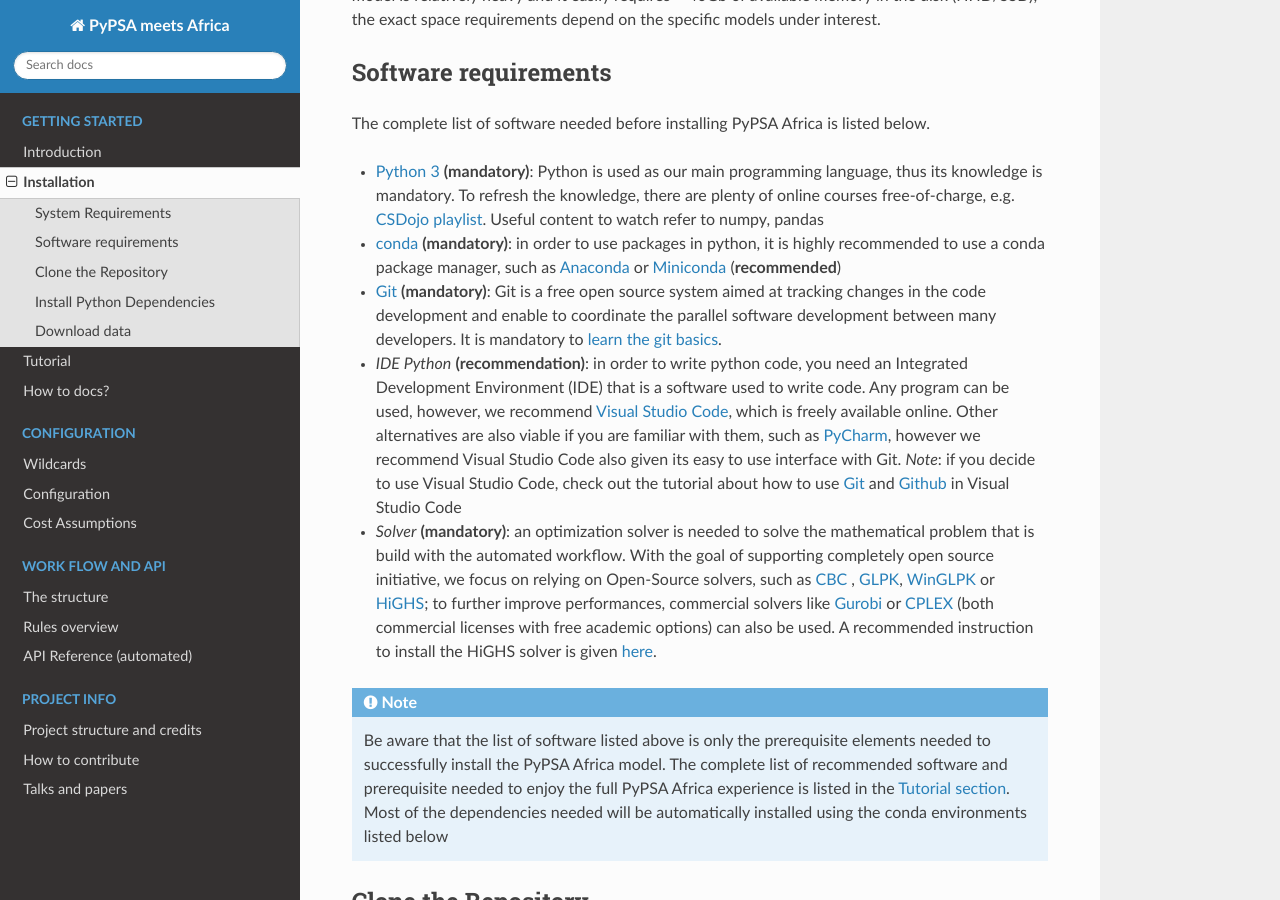
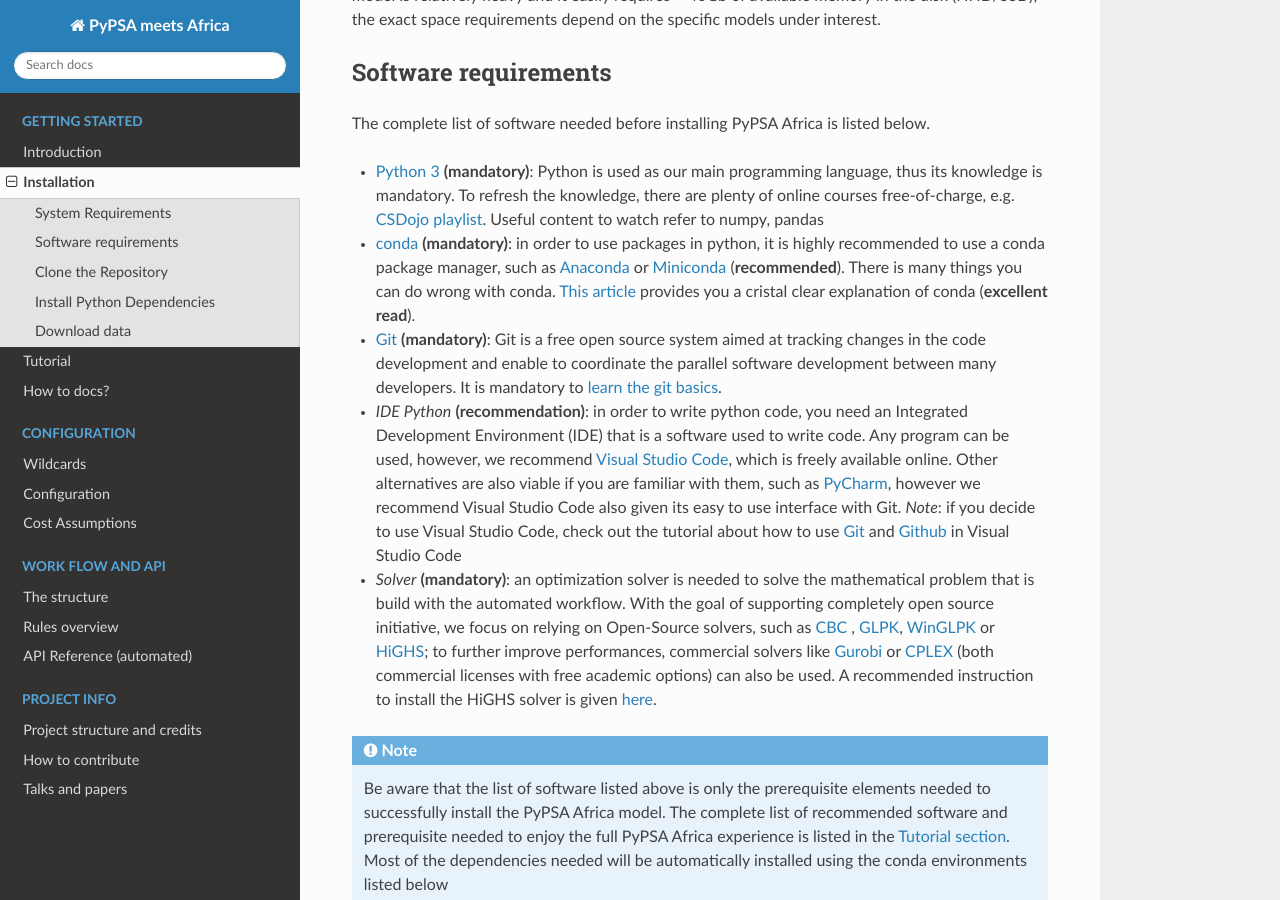
Before and after one commit to pypsa-meets-earth/pypsa-earth, a Sphinx documentation site: the page built from doc/installation.rst, in a window 1280 px wide and 900 px high, scrolled down 353 px. Built offline with Sphinx 7.4.7 and the Read the Docs theme 2.0.0, drawn with Linux system fonts in a browser that asks for light colours; pages that are not in the unit, such as notebooks, are missing from menus.

Commit message:
Update installation.rst

```diff
--- a/doc/installation.rst
+++ b/doc/installation.rst
@@ -30,7 +30,7 @@
   Useful content to watch refer to numpy, pandas
 - `conda <https://docs.conda.io/projects/conda/en/latest/user-guide/install/download.html>`_ **(mandatory)**: in order to use packages in python,
   it is highly recommended to use a conda package manager, such as `Anaconda <https://docs.anaconda.com/>`_ or
-  `Miniconda <https://docs.conda.io/en/latest/miniconda.html>`__ (**recommended**)
+  `Miniconda <https://docs.conda.io/en/latest/miniconda.html>`__ (**recommended**). There is many things you can do wrong with conda. `This article <https://towardsdatascience.com/conda-essential-concepts-and-tricks-e478ed53b5b>`_ provides you a cristal clear explanation of conda (**excellent read**).
 - `Git <https://git-scm.com/>`__ **(mandatory)**: Git is a free open source system aimed at tracking changes in the code development
   and enable to coordinate the parallel software development between many developers.
   It is mandatory to `learn the git basics <https://git-scm.com/doc>`_.
```
